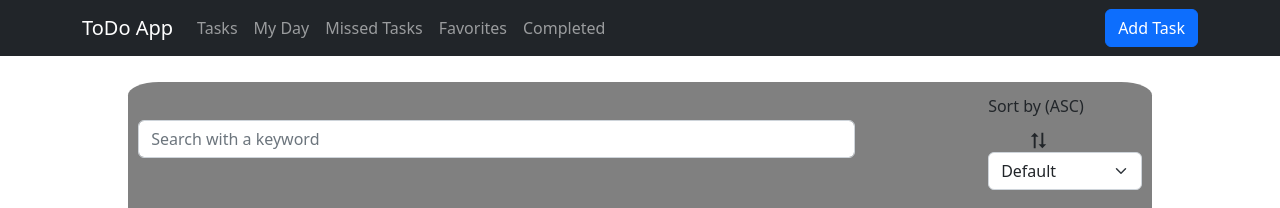
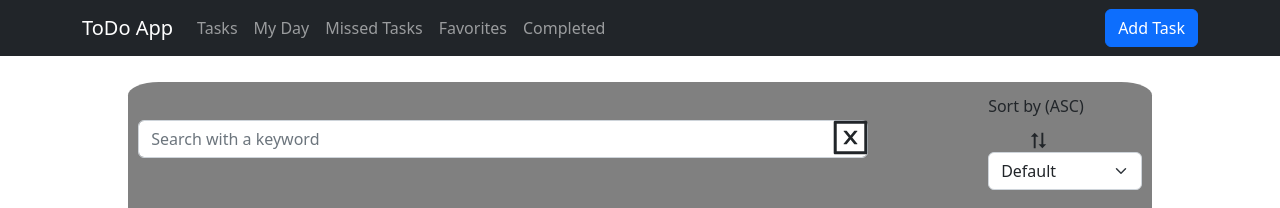
Before and after one commit to boscosylvester-john/react-todo-app, a React (Create React App) app in the folder todo-app/: page / in a window 1280 px wide. Shown: the top 208 px of the page. Built offline with nearby package versions, Linux system fonts and the light colour scheme; data requests are answered from the project's data file.

Commit message:
Add functionality to clear search key

```diff
--- a/todo-app/src/components/Searcher.js
+++ b/todo-app/src/components/Searcher.js
@@ -1,6 +1,7 @@
 import React, { useEffect, useState } from 'react';
 import Form from 'react-bootstrap/Form';
 import searcherStyles from './Searcher.module.css';
+import { AiOutlineCloseSquare } from 'react-icons/ai';
 
 const Searcher = ({ searchTasks }) => {
   const [searchKey, setSearchKey] = useState('');
@@ -10,6 +11,7 @@ const Searcher = ({ searchTasks }) => {
   }, [searchKey]);
 
   return (
+    <div className={searcherStyles.search}>
       <div className={searcherStyles.searchInput}>
         <Form.Group>
           <Form.Control
@@ -22,6 +24,13 @@ const Searcher = ({ searchTasks }) => {
           />
         </Form.Group>
       </div>
+      <AiOutlineCloseSquare
+        className={searcherStyles.closeIcon}
+        onClick={() => {
+          setSearchKey('');
+        }}
+      />
+    </div>
   );
 };
 
--- a/todo-app/src/components/Searcher.module.css
+++ b/todo-app/src/components/Searcher.module.css
@@ -1,5 +1,19 @@
+.search {
+	float: left;
+	margin: 2.5% 0 0 1%;
+	width: 75%;
+}
+
 .searchInput {
-	float: left;
-	width: 70%;
-	margin: 2.5% 0 0 1%
+	width: 95%;
+	display: inline-block;
 }
+
+.closeIcon {
+	display: inline-block;
+	width: 5.6%;
+	height: 5.6%;
+	margin-left: -5%;
+	margin-top: -0.8%;
+	cursor: pointer;
+}
```
Lines whose indentation alone changed are shown as unchanged.
